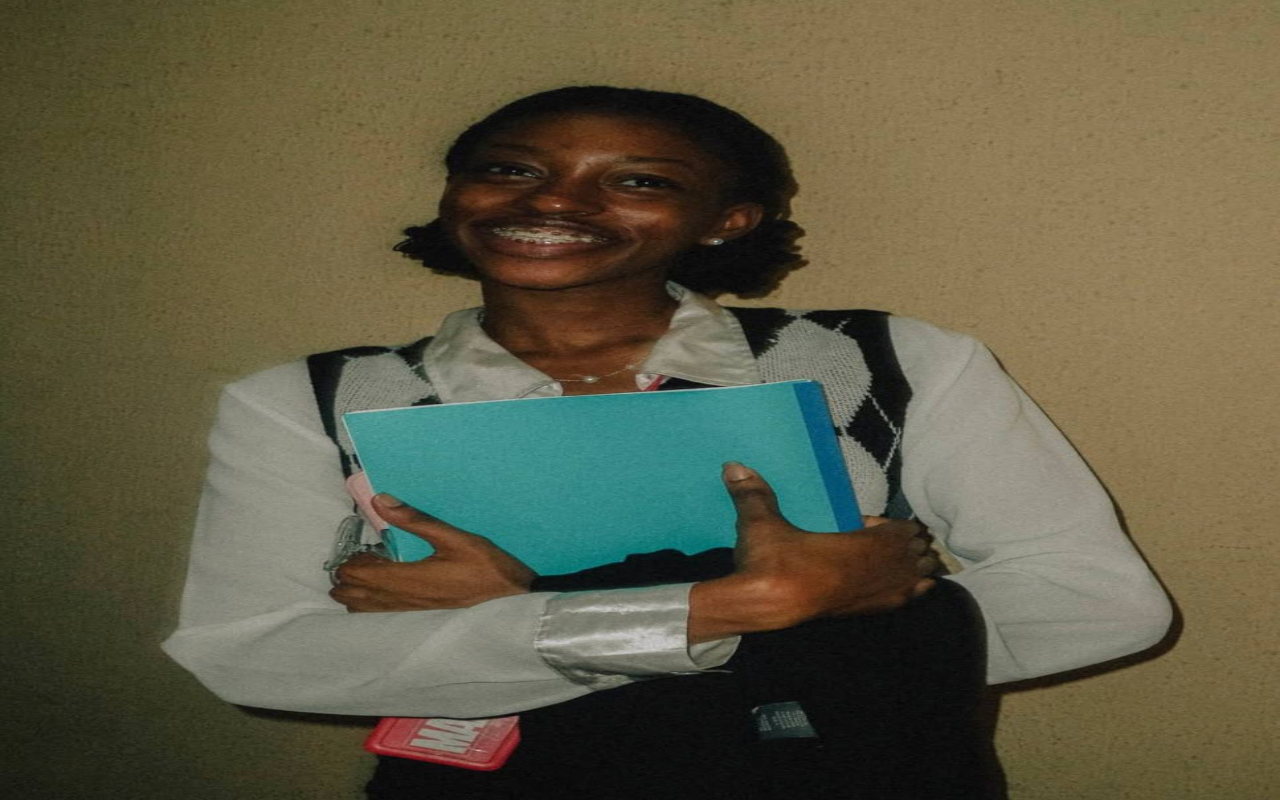
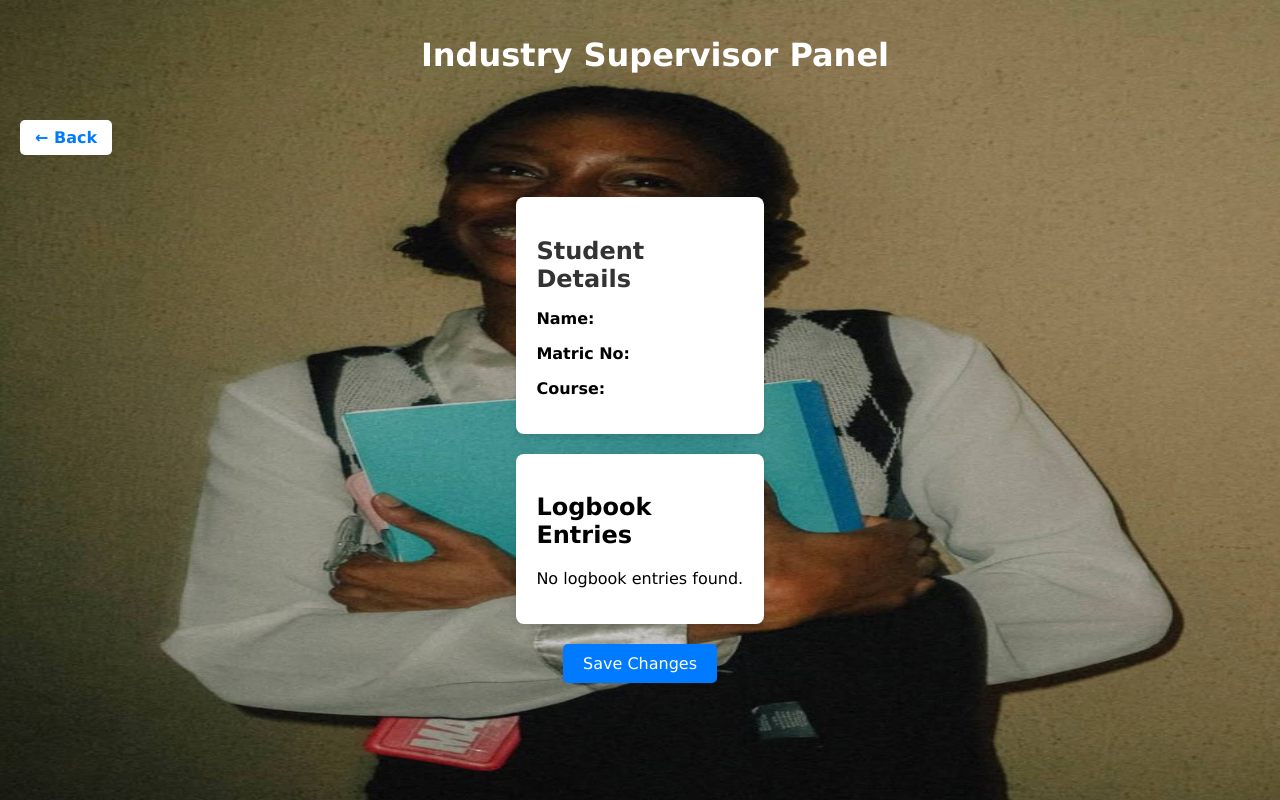
Before and after one commit to Ese345/verceldeploy, a React (Vite) app: page /IndustrySupervisor in a window 1280 px wide. Before the commit this address had no page. Built offline with nearby package versions, Linux system fonts and the light colour scheme.

Commit message:
first commit

```diff
--- a/src/App.tsx
+++ b/src/App.tsx
@@ -5,6 +5,7 @@ import StudentProfile from './IndividualPages/StudentProfile';
 import Login from './LoginPages/Login';
 import './App.css';
 import StudentLogBook from './IndividualPages/StudentLogBook';
+import IndustrySupervisor from './IndividualPages/IndustrySupervisor';
 
 function App() {
   return (
@@ -14,6 +15,11 @@ function App() {
         <Route path="/StudentLogBook" element={<StudentLogBook />} />
         <Route path="/StudentPage" element={<StudentPage />} />
         <Route path="/StudentProfile" element={<StudentProfile student={studentData} />} />
+        <Route path="/IndustrySupervisor" element={<IndustrySupervisor student={{
+          name: '',
+          matric: '',
+          course: ''
+        }} logbookEntries={[]} />} />
         <Route path="/Login" element={<Login />} />
       </Routes>
     </BrowserRouter>
--- /dev/null
+++ b/src/CSS/IndustrySupervisor.css
@@ -0,0 +1,171 @@
+/* General Styling */
+body {
+    font-family: Arial, sans-serif;
+    background-color: #f4f4f4;
+    margin: 0;
+    padding: 0;
+}
+
+/* Header */
+.supervisor-header {
+    color: white;
+    padding: 15px;
+    text-align: center;
+    display: flex;
+    align-items: center;
+    justify-content: center; /* Center the elements horizontally */
+    position: fixed;
+    width: 100%;
+    top: 0;
+    left: 0;
+    z-index: 1000;
+}
+
+.back-btn {
+    background-color: white;
+    color: #007bff;
+    border: none;
+    padding: 8px 15px;
+    border-radius: 5px;
+    cursor: pointer;
+    font-weight: bold;
+}
+
+.back-btn:hover {
+    background-color: #e0e0e0;
+}
+
+/* Student Info */
+.student-info {
+    background-color: white;
+    padding: 20px;
+    margin: 100px auto 20px; /* Adjusted margin to fit below the header */
+    width: 80%;
+    border-radius: 8px;
+    box-shadow: 0px 4px 6px rgba(0, 0, 0, 0.1);
+}
+
+.student-info h2 {
+    margin-bottom: 10px;
+    color: #333;
+}
+
+/* Logbook Section */
+.logbook-section {
+    background-color: white;
+    padding: 20px;
+    margin: 20px auto;
+    width: 80%;
+    border-radius: 8px;
+    box-shadow: 0px 4px 6px rgba(0, 0, 0, 0.1);
+}
+
+.log-entry {
+    padding: 15px;
+    border-bottom: 1px solid #ddd;
+}
+
+.log-entry:last-child {
+    border-bottom: none;
+}
+
+.attendance {
+    margin: 10px 0;
+}
+
+.attendance input {
+    margin-right: 8px;
+}
+
+/* Comment Section */
+.comment-section {
+    margin-top: 10px;
+}
+
+.comment-section textarea {
+    width: 100%;
+    padding: 10px;
+    border: 1px solid #ccc;
+    border-radius: 5px;
+    resize: vertical;
+    min-height: 50px;
+}
+
+/* Save Button */
+.save-btn {
+    display: block;
+    background-color: #007bff;
+    color: white;
+    border: none;
+    padding: 10px 20px;
+    margin: 20px auto;
+    border-radius: 5px;
+    cursor: pointer;
+    font-size: 1rem;
+}
+
+.save-btn:hover {
+    background-color: #0056b3;
+}
+
+/* Responsive Design */
+@media (max-width: 1024px) {
+    .student-info, .logbook-section {
+        width: 90%;
+    }
+
+    .back-btn {
+        padding: 6px 12px;
+        font-size: 0.9rem;
+    }
+
+    .save-btn {
+        font-size: 0.9rem;
+        padding: 8px 15px;
+    }
+}
+
+@media (max-width: 768px) {
+    .student-info, .logbook-section {
+        width: 95%;
+    }
+
+    .student-info h2 {
+        font-size: 1.5rem;
+    }
+
+    .back-btn {
+        padding: 5px 10px;
+        font-size: 0.8rem;
+    }
+
+    .save-btn {
+        font-size: 0.8rem;
+        padding: 8px 12px;
+    }
+}
+
+@media (max-width: 480px) {
+    .student-info, .logbook-section {
+        width: 100%;
+        margin: 10px auto;
+    }
+
+    .student-info h2 {
+        font-size: 1.2rem;
+    }
+
+    .back-btn {
+        padding: 4px 8px;
+        font-size: 0.7rem;
+    }
+
+    .save-btn {
+        font-size: 0.7rem;
+        padding: 6px 10px;
+    }
+
+    .comment-section textarea {
+        font-size: 0.8rem;
+    }
+}
--- a/src/IndividualPages/Home.tsx
+++ b/src/IndividualPages/Home.tsx
@@ -16,8 +16,8 @@ const Home = () => {
       <nav className="Home-navbar">
         <Link to="/">Home</Link>
         <Link to="/StudentPage">Student </Link>
+        <Link to="/IndustrySupervisor">Industry-Based Supervisor</Link>
         <Link to="/SupervisorLogin">University-Based Supervisor</Link>
-        <Link to="/IndustrySupervisor">Industry-Based Supervisor</Link>
         <Link to="/AdminLogin">Admin (University SIWES Coordinator)</Link>
       </nav>
 
--- /dev/null
+++ b/src/IndividualPages/IndustrySupervisor.tsx
@@ -0,0 +1,103 @@
+import React, { useState } from "react";
+import "../CSS/IndustrySupervisor.css";
+
+// Interface for logbook entries
+interface LogEntry {
+  date: string;
+  workDone: string;
+  challenges: string;
+  attendance: boolean;
+  comment: string;
+}
+
+// Props interface for IndustrySupervisor
+interface IndustrySupervisorProps {
+  student: {
+    name: string;
+    matric: string;
+    course: string;
+  };
+  logbookEntries: LogEntry[];
+}
+
+const IndustrySupervisor: React.FC<IndustrySupervisorProps> = ({ student, logbookEntries }) => {
+  const [entries, setEntries] = useState<LogEntry[]>(logbookEntries);
+
+  // Handle comment change
+  const handleCommentChange = (index: number, value: string) => {
+    const updatedEntries = [...entries];
+    updatedEntries[index].comment = value;
+    setEntries(updatedEntries);
+  };
+
+  // Handle attendance marking
+  const handleAttendanceChange = (index: number) => {
+    const updatedEntries = [...entries];
+    updatedEntries[index].attendance = !updatedEntries[index].attendance;
+    setEntries(updatedEntries);
+  };
+
+  // Save changes (this can later be connected to an API)
+  const handleSave = () => {
+    console.log("Updated Logbook Entries:", entries);
+    alert("Logbook entries updated successfully!");
+  };
+
+  return (
+    <div className="supervisor-container">
+      <header className="supervisor-header">
+        <button className="back-btn" onClick={() => window.history.back()}>← Back</button>
+        <h1>Industry Supervisor Panel</h1>
+      </header>
+
+      {/* Show student details */}
+      <div className="student-info">
+        <h2>Student Details</h2>
+        <p><strong>Name:</strong> {student.name}</p>
+        <p><strong>Matric No:</strong> {student.matric}</p>
+        <p><strong>Course:</strong> {student.course}</p>
+      </div>
+
+      <div className="logbook-section">
+        <h2>Logbook Entries</h2>
+        {entries.length > 0 ? (
+          entries.map((entry, index) => (
+            <div key={index} className="log-entry">
+              <p><strong>Date:</strong> {entry.date}</p>
+              <p><strong>Work Done:</strong> {entry.workDone}</p>
+              <p><strong>Challenges:</strong> {entry.challenges}</p>
+
+              {/* Attendance Checkbox */}
+              <div className="attendance">
+                <label>
+                  <input
+                    type="checkbox"
+                    checked={entry.attendance}
+                    onChange={() => handleAttendanceChange(index)}
+                  />
+                  Present
+                </label>
+              </div>
+
+              {/* Comment Box */}
+              <div className="comment-section">
+                <label>Supervisor's Comment:</label>
+                <textarea
+                  value={entry.comment}
+                  onChange={(e) => handleCommentChange(index, e.target.value)}
+                  placeholder="Enter your comments here..."
+                />
+              </div>
+            </div>
+          ))
+        ) : (
+          <p>No logbook entries found.</p>
+        )}
+      </div>
+
+      <button className="save-btn" onClick={handleSave}>Save Changes</button>
+    </div>
+  );
+};
+
+export default IndustrySupervisor;
--- a/src/IndividualPages/StudentProfile.tsx
+++ b/src/IndividualPages/StudentProfile.tsx
@@ -18,7 +18,7 @@ const StudentProfile: React.FC<StudentProfileProps> = ({ student }) => {
       <header className="student-profile-header">
         <div className="profile-logo-container">
           <img src={CU_LOGO} alt="CU Logo" className="logo" />
-          <h1 className="profile-logo-title">COVENANT UNIVERSITY SIWES E-LOGBOOK</h1>
+          <h1 className="profile-logo-title">COVENANT UNIVERSITY E-SIWES PORTAL</h1>
         </div>
       </header>
       <button className="back-btn" onClick={() => window.history.back()}>Back</button>
```
Also changed, not shown: src/IndividualPages/UniSup.tsx (added).
